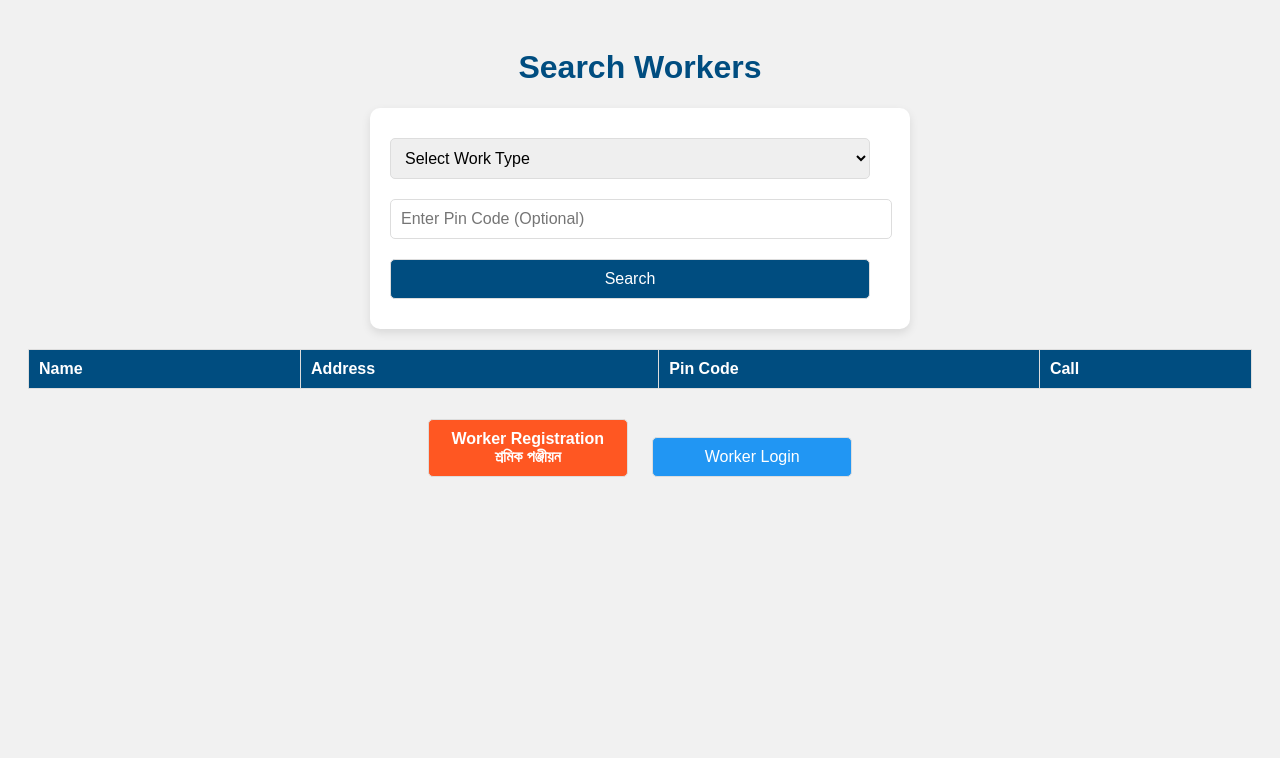
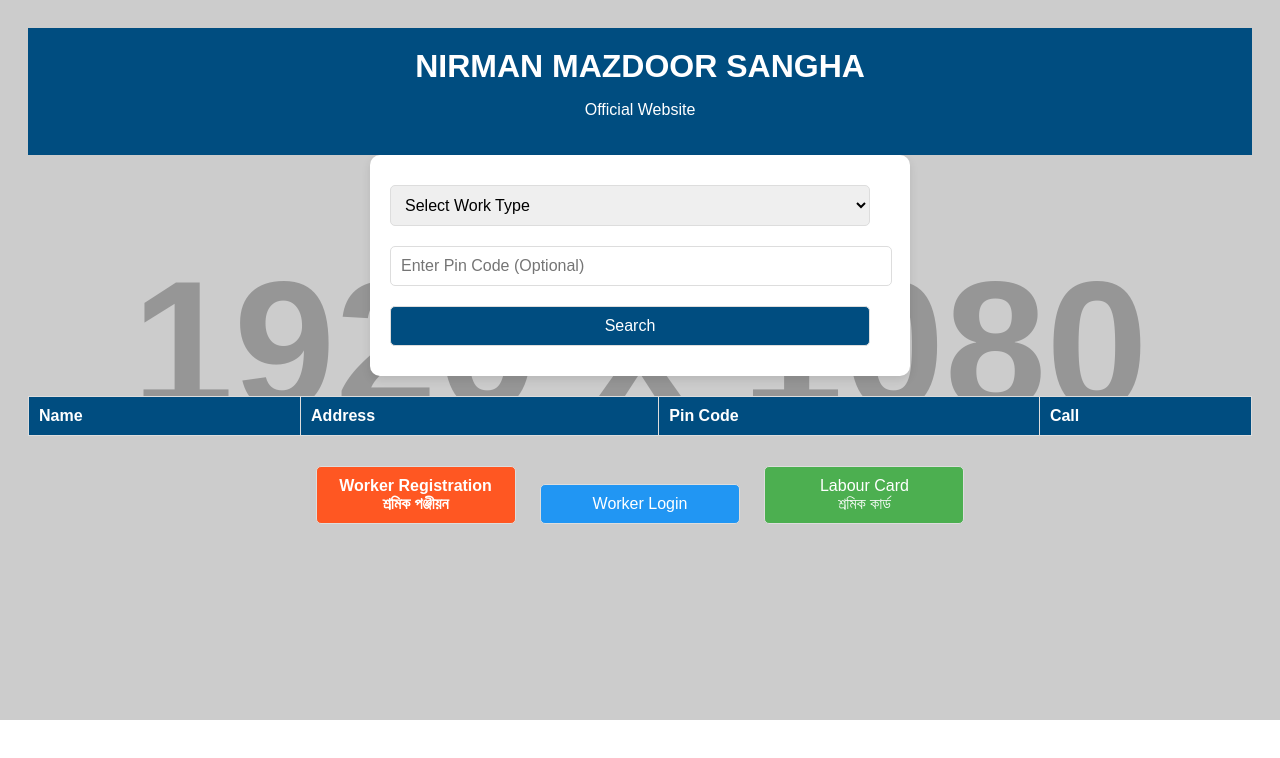
Before and after one commit to DigitSync/Nirman-Mazdoor-Sangh, a plain HTML site: page index.html in a window 1280 px wide. Drawn offline with Linux system fonts and the light colour scheme; placeholder pictures from the web are drawn by us.

Commit message:
Update index.html

```diff
--- a/index.html
+++ b/index.html
@@ -3,16 +3,23 @@
 <head>
     <meta charset="UTF-8">
     <meta name="viewport" content="width=device-width, initial-scale=1.0">
-    <title>Search Workers</title>
+    <title>NIRMAN MAZDOOR SANGHA</title>
     <style>
         body {
             font-family: Arial, sans-serif;
-            background-color: #f1f1f1;
+            background-image: url('https://via.placeholder.com/1920x1080');
+            background-size: cover;
+            background-repeat: no-repeat;
             padding: 20px;
         }
-        h1 {
+        header {
+            background-color: #004d80;
+            color: white;
+            padding: 20px;
             text-align: center;
-            color: #004d80;
+        }
+        header h1 {
+            margin: 0;
         }
         #search-container {
             max-width: 500px;
@@ -94,6 +101,13 @@
         .login-button:hover {
             background-color: #1976d2;
         }
+        .labor-card-button {
+            background-color: #4CAF50;
+            color: white;
+        }
+        .labor-card-button:hover {
+            background-color: #45a049;
+        }
         @media screen and (max-width: 768px) {
             table {
                 font-size: 14px;
@@ -109,7 +123,10 @@
     </style>
 </head>
 <body>
-    <h1>Search Workers</h1>
+    <header>
+        <h1>NIRMAN MAZDOOR SANGHA</h1>
+        <p>Official Website</p>
+    </header>
     <div id="search-container">
         <select id="search-work">
             <option value="">Select Work Type</option>
@@ -122,9 +139,9 @@
             <option value="Contractor">Contractor</option>
             <option value="Gardener">Gardener</option>
             <option value="Driver">Driver</option>
-<option value="Tiler">Tiler</option> <!-- Added -->
-    <option value="Plasterer">Plasterer</option> <!-- Added -->
-    <option value="Cook">Cook</option> <!-- Added -->
+            <option value="Tiler">Tiler</option>
+            <option value="Plasterer">Plasterer</option>
+            <option value="Cook">Cook</option>
         </select>
         <input type="text" id="search-pincode" placeholder="Enter Pin Code (Optional)" />
         <button onclick="searchWorkers()">Search</button>
@@ -145,8 +162,9 @@
     </table>
 
     <div class="action-buttons">
-        <button class="register-button" onclick="location.href='https://thedigitsync.blogspot.com/p/new-worker-registration.html'">Worker Registration <br> শ্ৰমিক পঞ্জীয়ন</button>
+        <button class="register-button" onclick="location.href='https://thedigitsync.blogspot.com/p/new-worker-registration.html'">Worker Registration<br>শ্ৰমিক পঞ্জীয়ন</button>
         <button class="login-button" onclick="location.href='https://thedigitsync.blogspot.com/p/worker-login.html'">Worker Login</button>
+        <button class="labor-card-button" onclick="window.open('https://api.whatsapp.com/send?phone=7399490650&text=প্ৰেশ্ন: মোৰ লেবার কাৰ্ড বনাবলৈ অনুগ্ৰহ কৰি মোক কল কৰক।')">Labour Card<br>শ্ৰমিক কাৰ্ড</button>
     </div>
 
     <script type="module">
```
